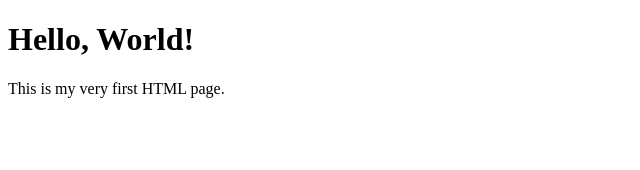
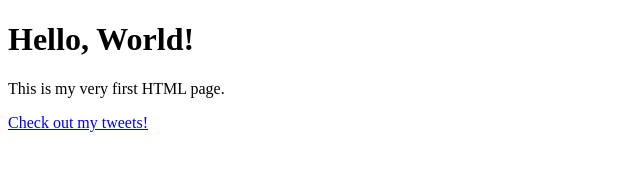
Before and after one commit to melitamiloka-art/My_First_Portfolio, a plain HTML site: page html_basic/base_index.html in a window 1280 px wide. Shown: the whole page, without its empty margins (0-640 px from the left). Drawn offline with Linux system fonts and the light colour scheme.

Commit message:
Add base_index.html

```diff
--- a/html_basic/base_index.html
+++ b/html_basic/base_index.html
@@ -7,5 +7,6 @@
 <body>
     <h1>Hello, World!</h1>
     <p>This is my very first HTML page.</p>
+    <p><a href="tweets.html">Check out my tweets!</a></p>
 </body>
 </html>
```
